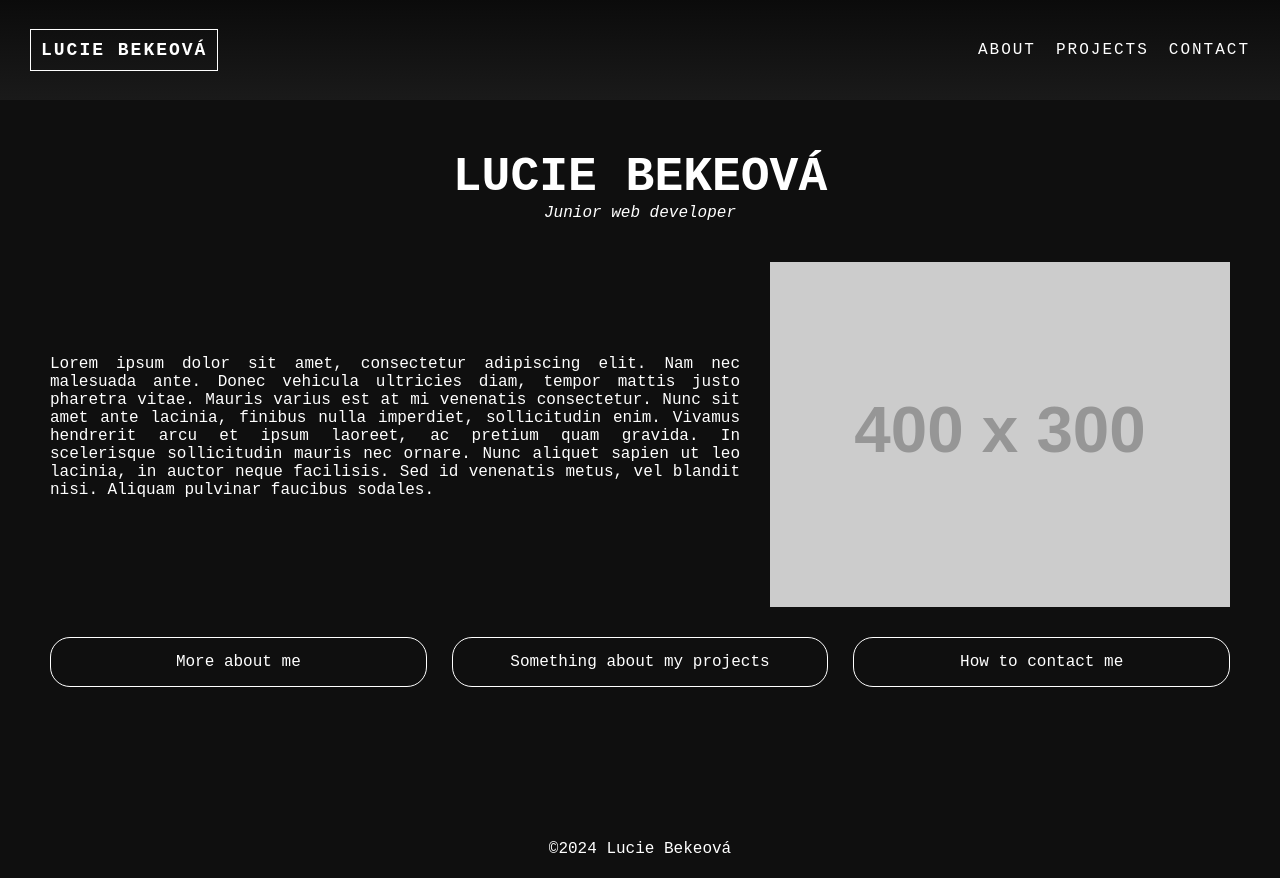
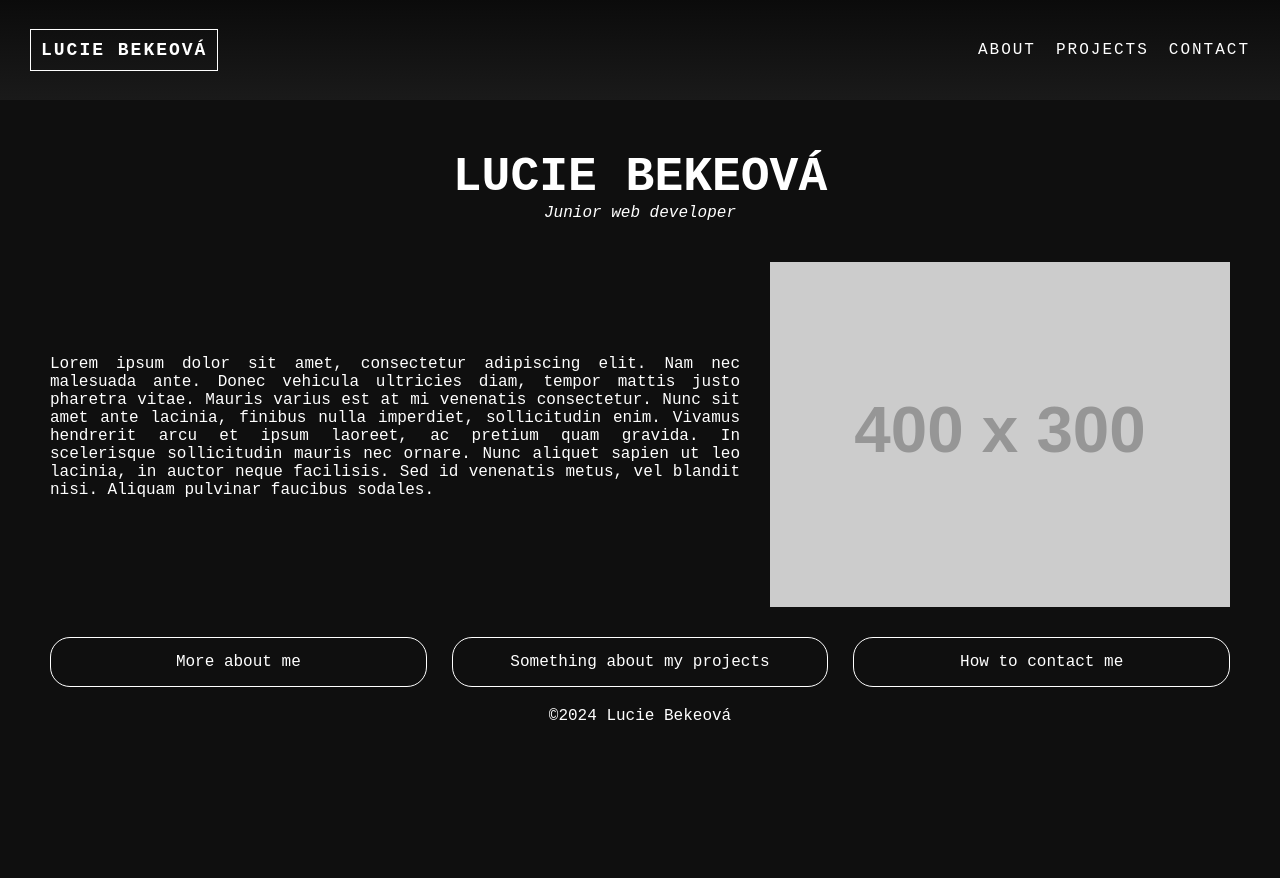
Before and after one commit to Larien27/IT-Portfolio, a React (Create React App) app in the folder portfolio/: page / in a window 1280 px wide. After the commit the page ends 800 px from the top, so only its background shows below. Built offline with nearby package versions, Linux system fonts and the light colour scheme; the HTML template or start-up script is replaced by a standard one; a web font is replaced by a local one.

Commit message:
Sections do not have fixed height - they are more responsive to shorter pages

```diff
--- a/portfolio/src/App.css
+++ b/portfolio/src/App.css
@@ -8,7 +8,6 @@ body {
 }
 
 .section {
-    min-height: 90vh;
     color: white;
     text-align: center;
 }
```
